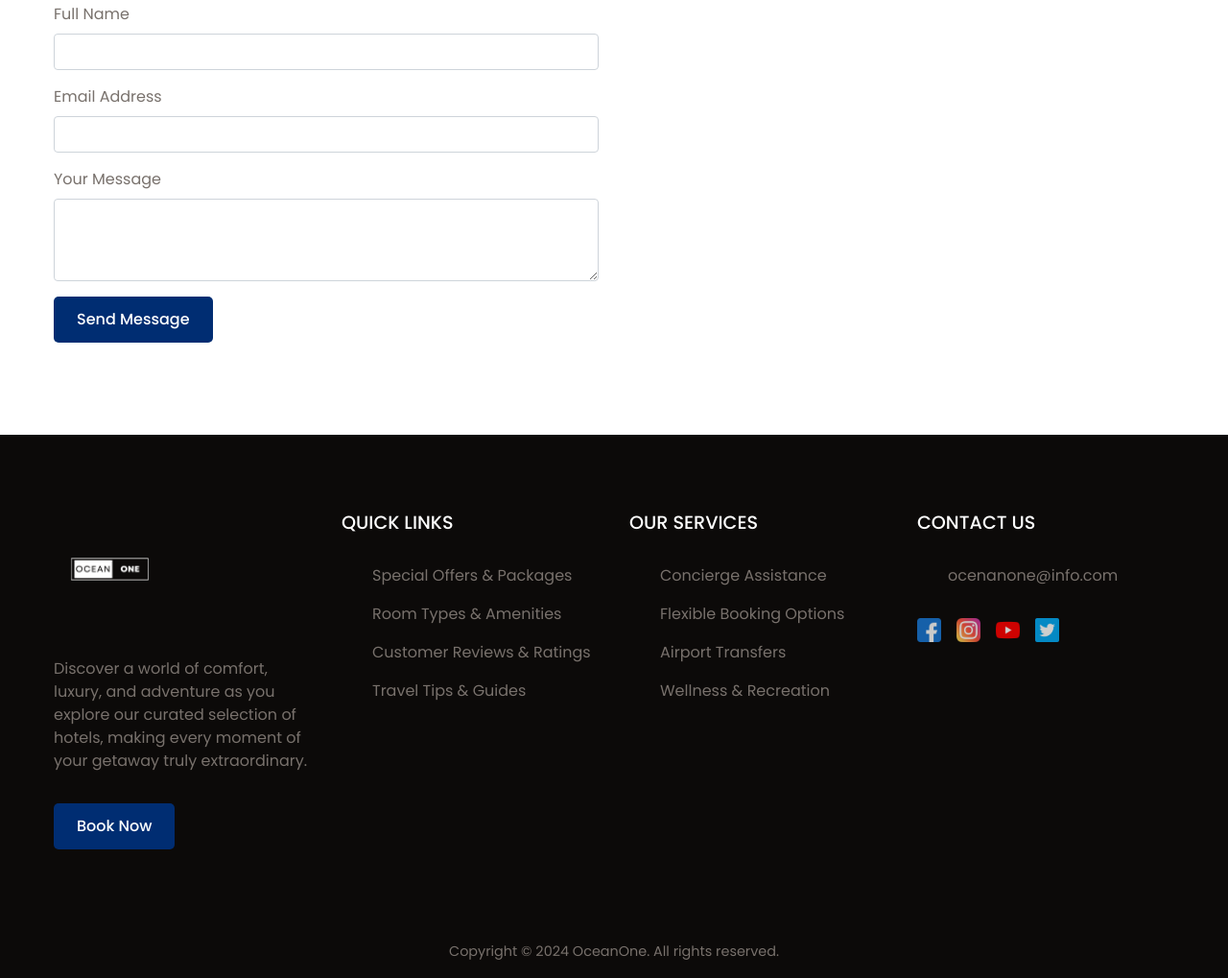
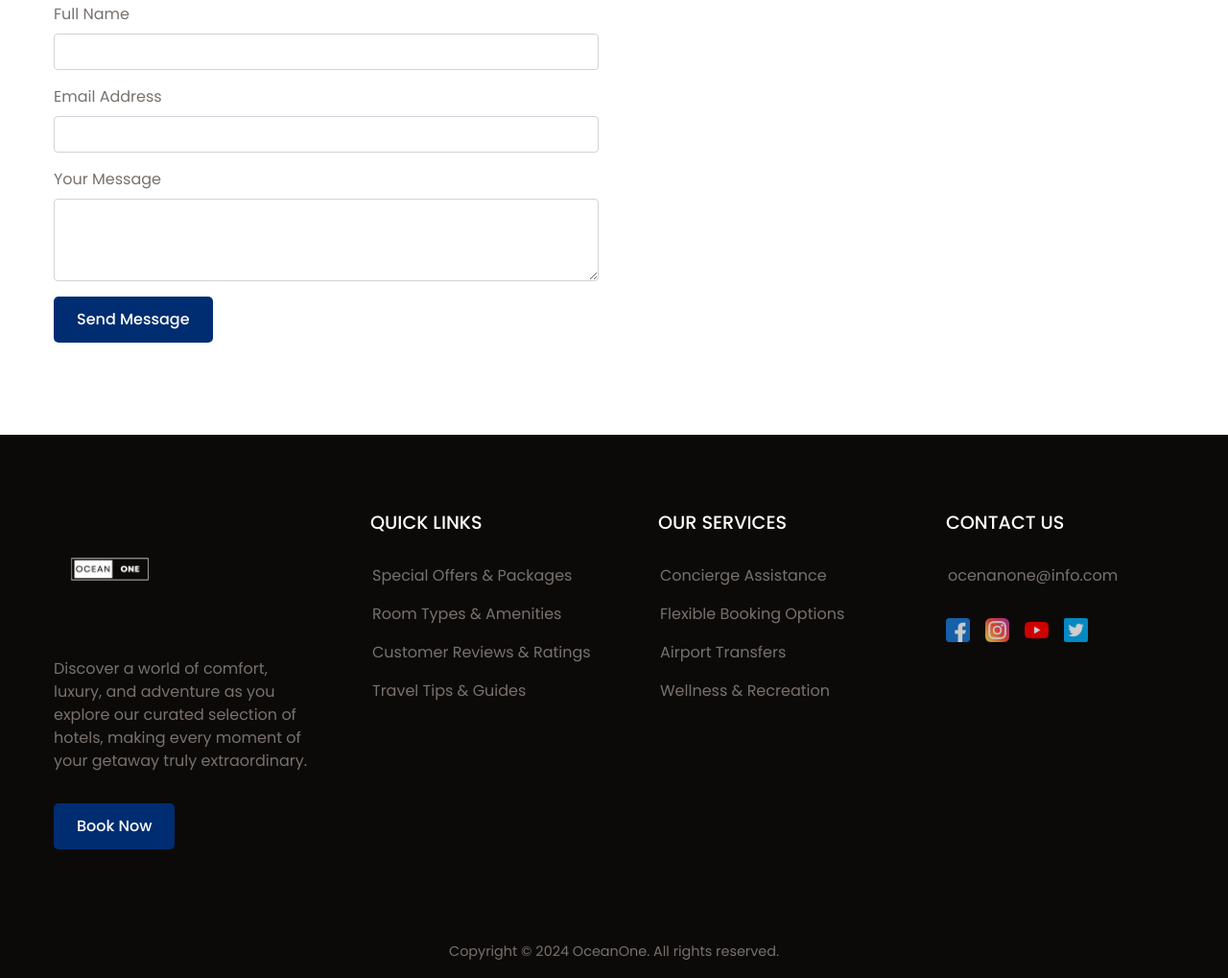
Before and after one commit to piyumal2105/Beach_Hotel_OceanOne, a plain HTML site: page index.html in a window 1280 px wide. Shown: the part 3700-4719 px from the top of the page at 96% size. Drawn offline with nearby package versions, Linux system fonts and the light colour scheme.

Commit message:
style: Add left margin to footer section headings

```diff
--- a/index.html
+++ b/index.html
@@ -263,7 +263,7 @@
           <button class="btn">Book Now</button>
         </div>
         <div class="footer__col">
-          <h4>QUICK LINKS</h4>
+          <h4 style="margin-left: 30px">QUICK LINKS</h4>
           <ul class="footer__links">
             <li><a href="#">Special Offers & Packages</a></li>
             <li><a href="#">Room Types & Amenities</a></li>
@@ -272,7 +272,7 @@
           </ul>
         </div>
         <div class="footer__col">
-          <h4>OUR SERVICES</h4>
+          <h4 style="margin-left: 30px">OUR SERVICES</h4>
           <ul class="footer__links">
             <li><a href="#">Concierge Assistance</a></li>
             <li><a href="#">Flexible Booking Options</a></li>
@@ -281,11 +281,11 @@
           </ul>
         </div>
         <div class="footer__col">
-          <h4>CONTACT US</h4>
+          <h4 style="margin-left: 30px">CONTACT US</h4>
           <ul class="footer__links">
             <li><a href="#">ocenanone@info.com</a></li>
           </ul>
-          <div class="footer__socials">
+          <div class="footer__socials" style="margin-left: 30px">
             <a href="#"><img src="assets/facebook.png" alt="facebook" /></a>
             <a href="#"><img src="assets/instagram.png" alt="instagram" /></a>
             <a href="#"><img src="assets/youtube.png" alt="youtube" /></a>
@@ -297,6 +297,7 @@
         Copyright © <span id="year"></span> OceanOne. All rights reserved.
       </div>
     </footer>
+
     <script>
       document.getElementById("year").textContent = new Date().getFullYear();
     </script>
```
